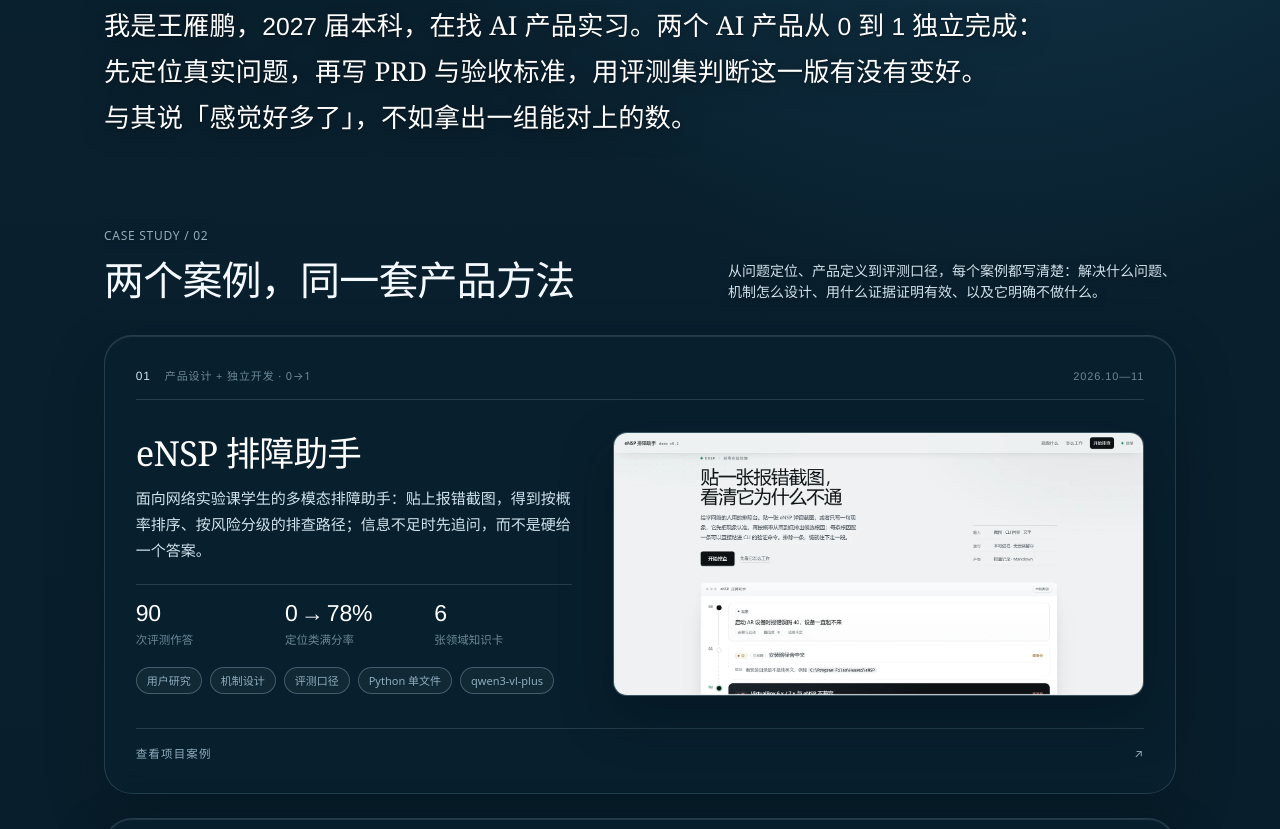
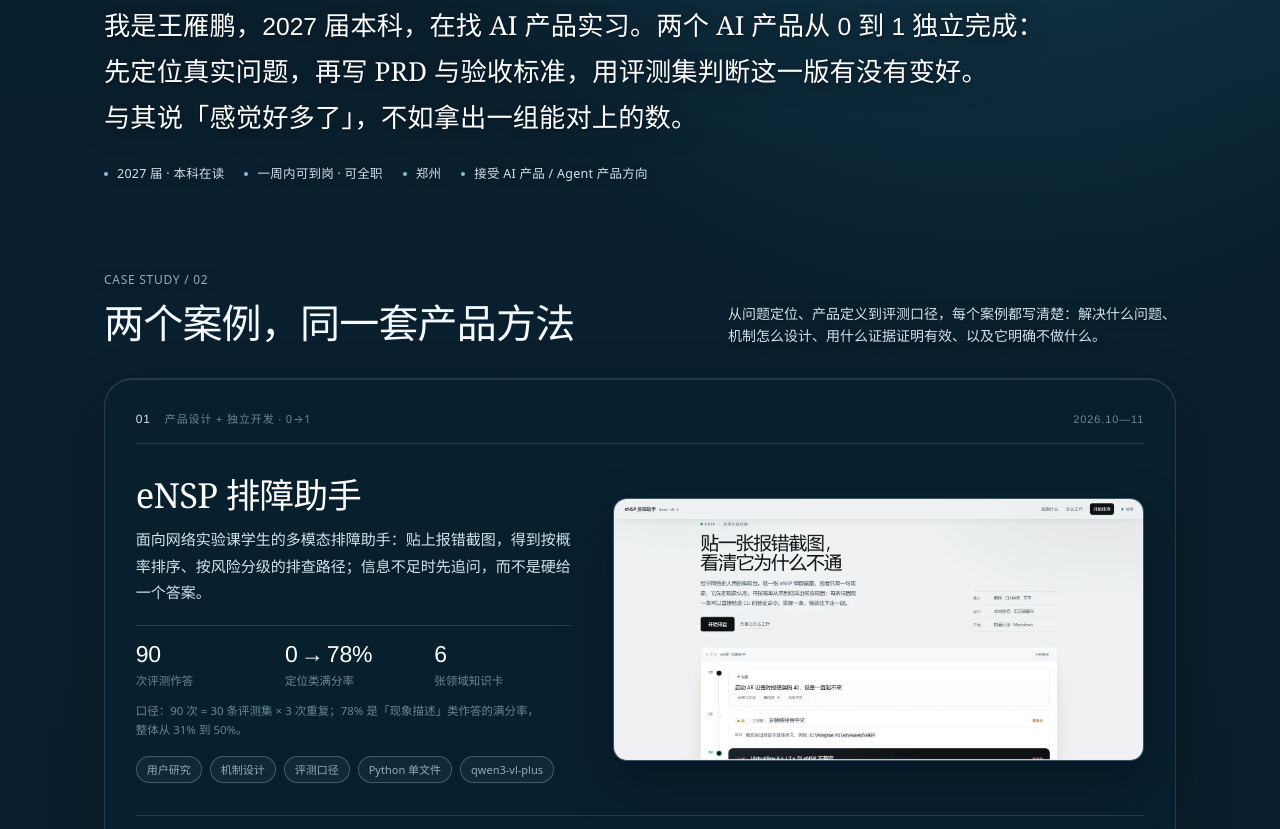
Before and after one commit to Easylove915/Easylove915.github.io, a plain HTML site: page index.html in a window 1280 px wide. Shown: the part 811-1640 px from the top of the page. Drawn offline with Linux system fonts and the light colour scheme.

Commit message:
polish: about facts, case methodology notes, resume download

```diff
--- a/index.html
+++ b/index.html
@@ -85,6 +85,7 @@
     <div class="page">
       <span class="label">ABOUT / 01</span>
       <p class="about-text">我是王雁鹏，<span class="num">2027</span> 届本科，在找 AI 产品实习。两个 AI 产品从 <span class="num">0</span> 到 <span class="num">1</span> 独立完成：先定位真实问题，再写 PRD 与验收标准，用评测集判断这一版有没有变好。<span class="nowrap">与其说</span>「感觉好多了」，不如拿出一组能对上的数。</p>
+      <p class="about-meta"><span>2027 届 · 本科在读</span><span>一周内可到岗 · 可全职</span><span>郑州</span><span>接受 AI 产品 / Agent 产品方向</span></p>
     </div>
   </section>
 
@@ -115,6 +116,7 @@
                 <div><dt>0<span class="num-arrow">→</span>78%</dt><dd>定位类满分率</dd></div>
                 <div><dt>6</dt><dd>张领域知识卡</dd></div>
               </dl>
+              <p class="case-note">口径：90 次 = 30 条评测集 × 3 次重复；78% 是「现象描述」类作答的满分率，整体从 31% 到 50%。</p>
               <ul class="case-tags">
                 <li>用户研究</li><li>机制设计</li><li>评测口径</li><li>Python 单文件</li><li>qwen3-vl-plus</li>
               </ul>
@@ -141,6 +143,7 @@
                 <div><dt>20</dt><dd>个规则模块</dd></div>
                 <div><dt>4</dt><dd>组 JD 基线</dd></div>
               </dl>
+              <p class="case-note">口径：238 项单测覆盖 20 个规则模块；4 组 JD 的跑分结果钉成回归基线，改规则必跑。</p>
               <ul class="case-tags">
                 <li>需求拆解</li><li>规则引擎</li><li>防编造</li><li>Node.js 零依赖</li><li>通义千问</li>
               </ul>
@@ -205,6 +208,7 @@
         <div class="contact-actions">
           <a class="btn btn-primary" href="mailto:2748916664@qq.com">发邮件 <span class="arw">↗</span></a>
           <a class="btn btn-glass" href="tel:15238212663">打电话</a>
+          <a class="btn btn-glass" href="assets/resume.pdf" download="王雁鹏-简历-AI产品实习生.pdf">简历 PDF <span class="arw">↓</span></a>
         </div>
       </div>
       <footer>
--- a/style.css
+++ b/style.css
@@ -639,3 +639,20 @@ section[id]{scroll-margin-top:96px}
 .about-text .num,.hero-lede .num{font-size:.94em; letter-spacing:0}
 
 .nowrap{white-space:nowrap}
+/* ---------- 关于：事实行 ---------- */
+.about-meta{
+  display:flex; flex-wrap:wrap; gap:10px 20px;
+  margin:var(--sp-24) 0 0; font-size:12.5px; color:var(--ink-soft);
+  letter-spacing:.02em; text-shadow:0 1px 10px rgba(3,16,24,.5);
+}
+.about-meta span{display:inline-flex; align-items:center; gap:9px}
+.about-meta span::before{
+  content:""; width:4px; height:4px; border-radius:50%;
+  background:var(--glow); opacity:.85; flex:none;
+}
+
+/* ---------- 案例：口径说明 ---------- */
+.case-note{
+  margin:-6px 0 16px; font-size:11.5px; line-height:1.65;
+  color:var(--ink-faint); max-width:36em;
+}
```
Also changed, not shown: 1 other file.
